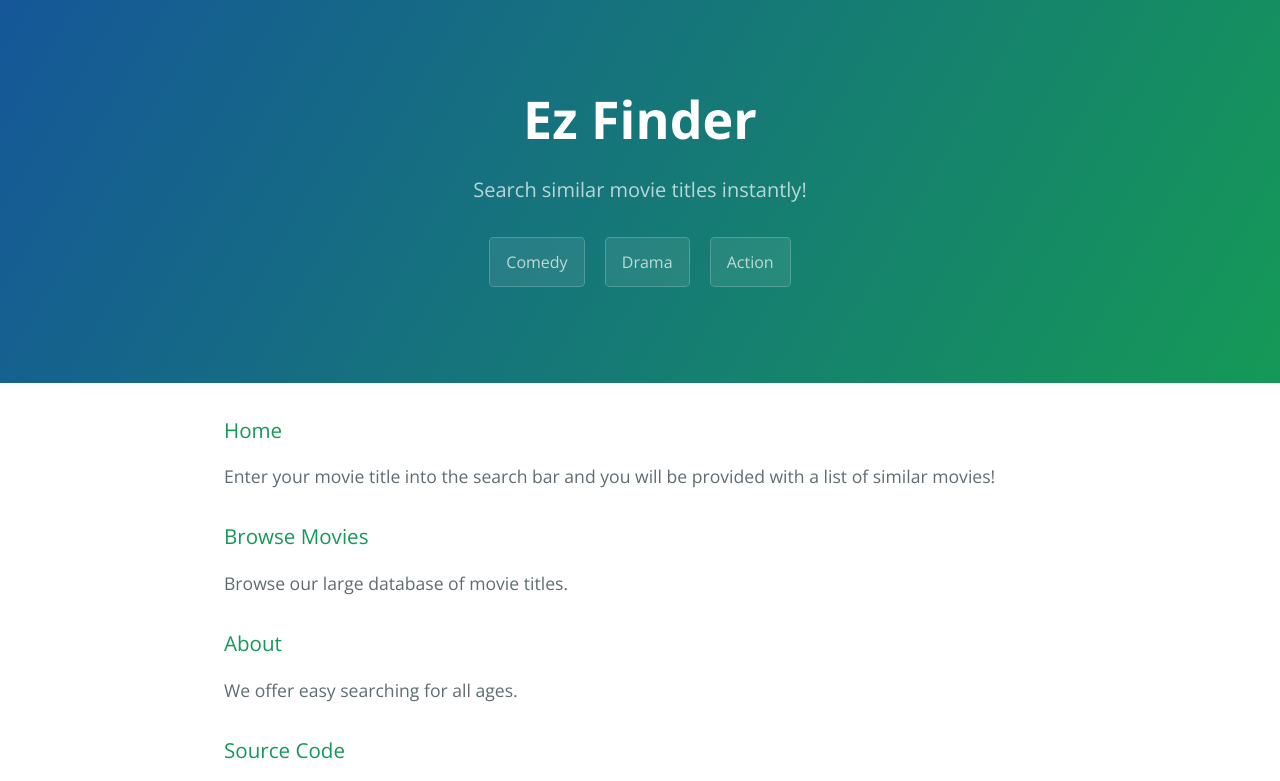
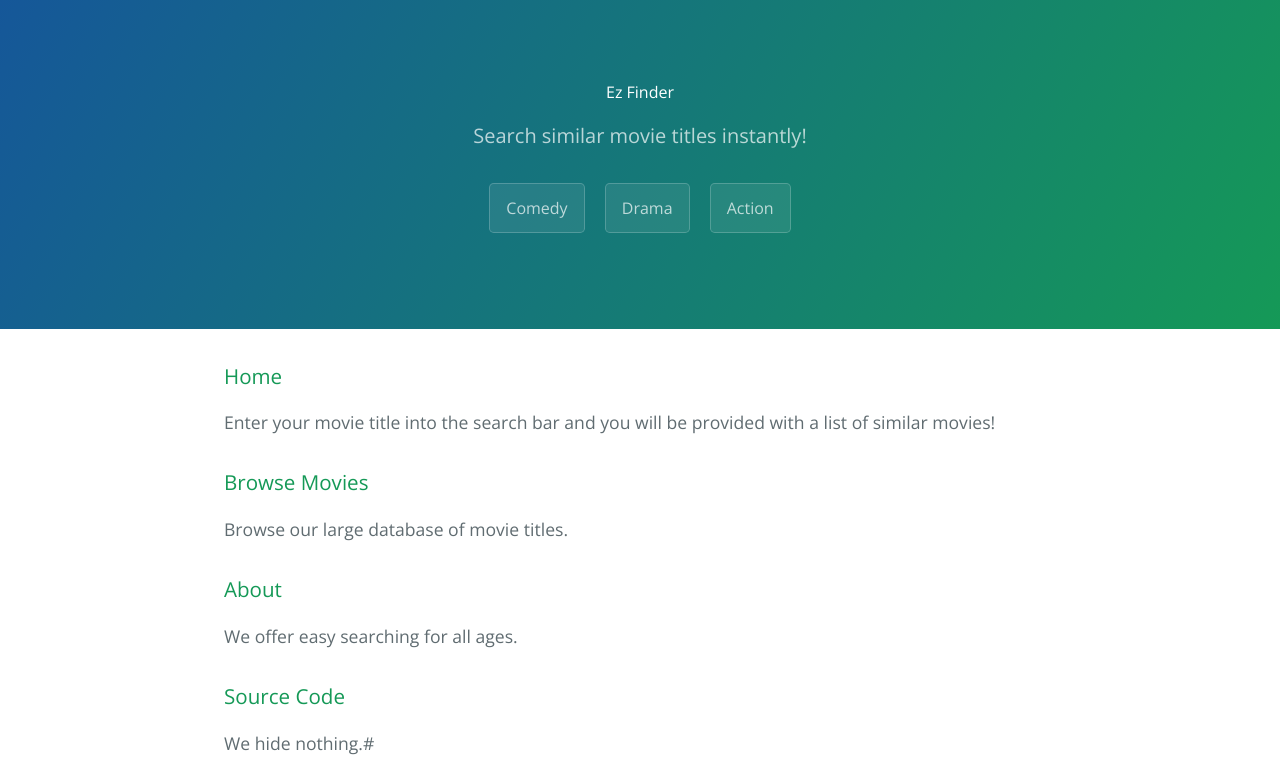
Before and after one commit to yasetl/ezfinder, a plain HTML site: page index.html in a window 1280 px wide. Shown: the top 781 px of the page. Drawn offline with nearby package versions, Linux system fonts and the light colour scheme.

Commit message:
Update index.html

```diff
--- a/index.html
+++ b/index.html
@@ -11,7 +11,7 @@
   </head>
   <body>
     <section class="page-header">
-      <h1 class="project-name">Ez Finder</h1>
+      <h1"project-name">Ez Finder</h1>
       <h2 class="project-tagline">Search similar movie titles instantly!</h2>
       <a href="https://github.com/yasetl/ezfinder" class="btn">Comedy</a>
       <a href="https://github.com/yasetl/ezfinder/zipball/master" class="btn">Drama</a>
```
